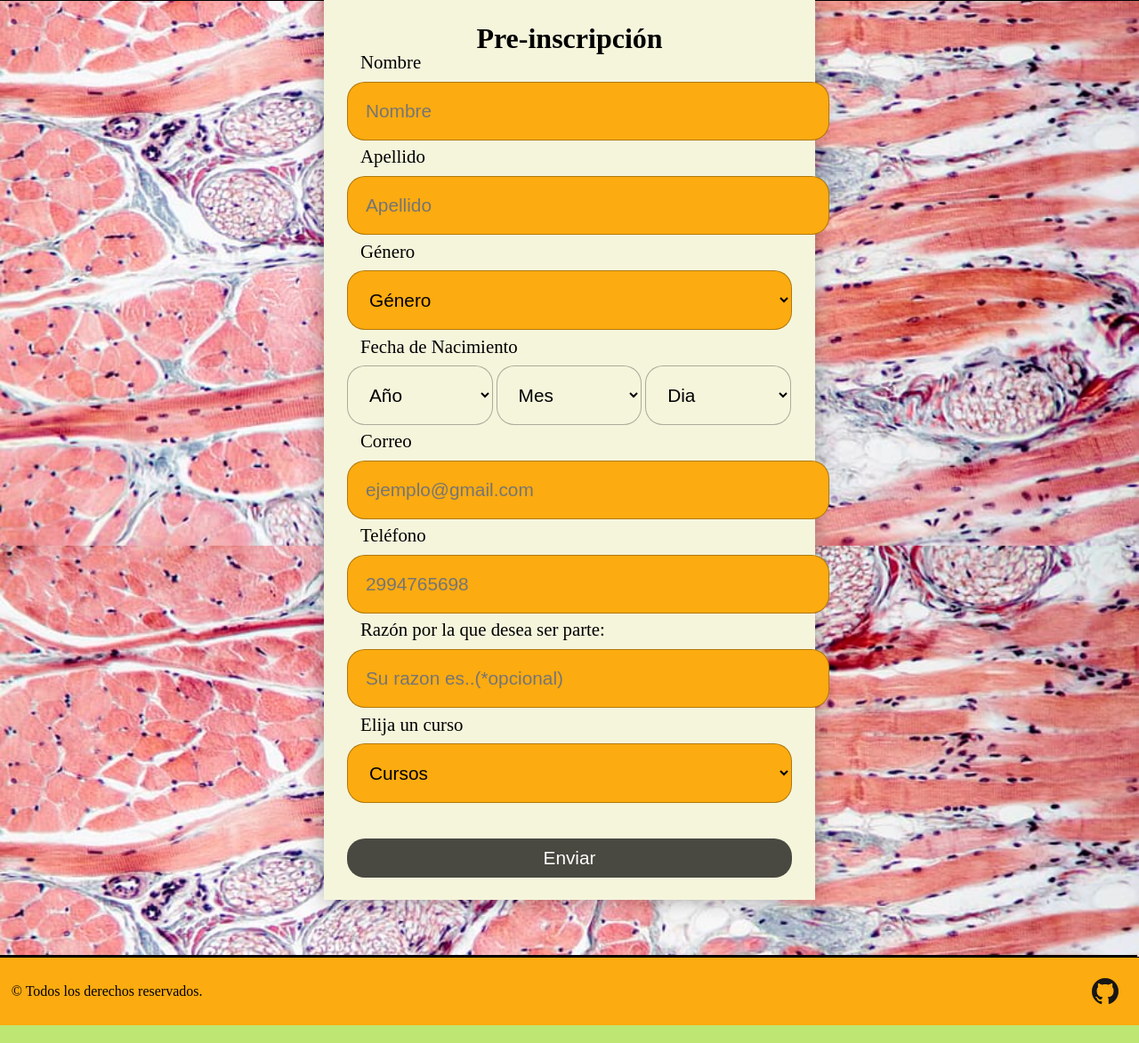
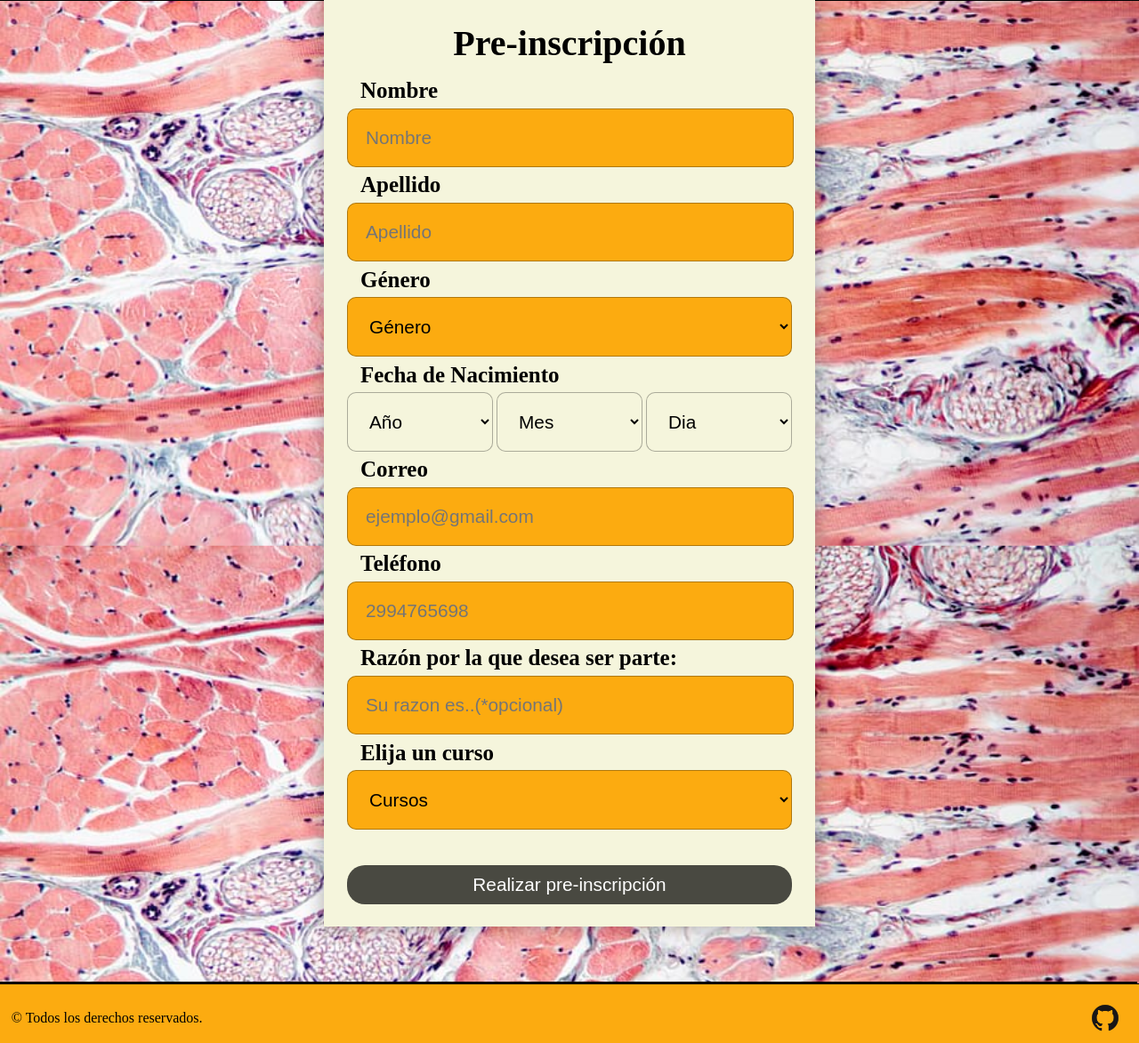
Before and after one commit to pufupufu/Desarrollo-Web, a plain HTML site: page PEyLW/trabajoPracticoFinal/pages/contacto.html in a window 1280 px wide. Shown: the part 240-1413 px from the top of the page at 89% size. Drawn offline with Linux system fonts and the light colour scheme.

Commit message:
Arreglos css y js

```diff
--- a/PEyLW/trabajoPracticoFinal/assets/css/estilos-contacto.css
+++ b/PEyLW/trabajoPracticoFinal/assets/css/estilos-contacto.css
@@ -5,6 +5,7 @@
 
 #form-container {
     margin-top: 5%;
+    width: 100%;
 }
 
 form {
@@ -22,23 +23,35 @@ form {
     margin-bottom: 10px;
     margin-top: 10px;
     padding-top: 10px;
-    padding-bottom: 20px;
+    padding-bottom: 40px;
     text-align: center;
     color: black;
+    font-size: 40px;
 }
 
 .formulario__input,
 .formulario__label,
 .formulario__submit {
     display: block;
-    width: 100%;
+    width: 92%;
     font-size: 1.3em;
 }
 
+.formulario__input2 {
+    display: block;
+    width: 100%;
+    font-size: 1.3em;
+    border-radius: 10px;
+    padding: 20px;
+    background: #FCAB10;
+    border: 1px solid rgba(0, 0, 0, 0.3);
+    margin-bottom: 40px;
+}
+
 .formulario__select {
-    border-radius: 20px;
+    border-radius: 10px;
     font-size: 1.3em;
-    width: 163.6px;
+    width: 164px;
     padding: 20px;
     background: beige;
     border: 1px solid rgba(0, 0, 0, 0.3);
@@ -46,23 +59,16 @@ form {
 }
 
 .formulario__input {
-    border-radius: 20px;
+    border-radius: 10px;
     padding: 20px;
     background: #FCAB10;
     border: 1px solid rgba(0, 0, 0, 0.3);
     margin-bottom: 40px;
 }
 
-.formulario__input2 {
-    border-radius: 20px;
-    padding: 20px;
-    background: beige;
-    border: 1px solid rgba(0, 0, 0, 0.3);
-    margin-bottom: 40px;
-}
-
 .formulario__label {
-    border-radius: 20px;
+    font-size: 25px;
+    font-weight: 550;
     padding-left: 15px;
     position: absolute;
     margin-top: -140px;
@@ -72,11 +78,16 @@ form {
 
 .formulario__submit {
     border-radius: 20px;
+    width: 100%;
     background: rgba(0, 0, 0, 0.7);
     color: white;
     padding: 10px 20px;
     cursor: pointer;
     border: none;
+}
+
+.formulario__submit:hover {
+    background-color: rgb(100, 99, 99);
 }
 
 #copyright {
--- a/PEyLW/trabajoPracticoFinal/assets/css/estilos-paginas-contenido.css
+++ b/PEyLW/trabajoPracticoFinal/assets/css/estilos-paginas-contenido.css
@@ -2,6 +2,7 @@
 
 .content-index {
     background-color: beige;
+    box-shadow: 6px 6px gray;
     float: left;
     position: fixed;
     top: 18%;
--- a/PEyLW/trabajoPracticoFinal/assets/js/form-options.js
+++ b/PEyLW/trabajoPracticoFinal/assets/js/form-options.js
@@ -14,11 +14,11 @@ function meses() {
 }
 
 function dias() {
-    var anio = document.getElementById('Anio');
+    var anio = document.getElementById('Anio').value;
     var mes = document.getElementById('Mes').value;
     var cantDias = 0;
-    if (!isNaN(anio.value)) {
-        if (anio.value % 4 == 0) {
+    if (!isNaN(anio) && mes != "Mes") {
+        if (anio % 4 == 0) {
             if (mes == "Febrero") {
                 var cantDias = 29;
             } else {
--- a/PEyLW/trabajoPracticoFinal/assets/js/form-validation.js
+++ b/PEyLW/trabajoPracticoFinal/assets/js/form-validation.js
@@ -2,7 +2,6 @@ function validacion() {
     var valido = verificarCampos();
     if (valido) {
         vaciarCampos();
-        location.replace("../index.html");
         alert("Datos cargados correctamente");
     }
 }
@@ -40,6 +39,7 @@ function verificarCampos() {
         desmarcar(campo);
     }
 
+    //Verifico la validez del campo Anio
     campo = document.getElementById('Anio');
     valor = campo.value;
     if (isNaN(valor)) {
@@ -49,6 +49,7 @@ function verificarCampos() {
         desmarcar(campo);
     }
 
+    //Verifico la validez del campo Mes
     campo = document.getElementById('Mes');
     valor = campo.value;
     if (valor == "Mes") {
@@ -58,6 +59,7 @@ function verificarCampos() {
         desmarcar(campo);
     }
 
+    //Verifico la validez del campo Dia
     campo = document.getElementById('Dia');
     valor = campo.value;
     if (isNaN(valor)) {
@@ -67,6 +69,7 @@ function verificarCampos() {
         desmarcar(campo);
     }
 
+    //Verifico la validez del campo Correo con una expresión regular
     campo = document.getElementById('Correo');
     valor = campo.value;
     var emailRegex = /^[-\w.%+]{1,64}@(?:[A-Z0-9-]{1,63}\.){1,125}[A-Z]{2,63}$/i;
@@ -77,6 +80,7 @@ function verificarCampos() {
         valido = false;
     }
 
+    //Verifico la validez del campo Telefono
     campo = document.getElementById('Telf');
     valor = campo.value;
     if (valor == "" || isNaN(valor)) {
@@ -86,6 +90,7 @@ function verificarCampos() {
         desmarcar(campo);
     }
 
+    //Verifico la validez del campo Curso
     campo = document.getElementById('Curso');
     valor = campo.value;
     if (valor == "Cursos") {
@@ -98,14 +103,17 @@ function verificarCampos() {
     return valido;
 }
 
+//Le agrego un borde rojo al campo con datos incorrectos
 function marcarIncorrecto(campo) {
     campo.style.border = "2px solid red";
 }
 
+//Le quito el borde en caso de que el campo haya sido incorrecto antes
 function desmarcar(campo) {
     campo.style.borderColor = "";
 }
 
+//Vacio todos los campos una vez se verificó la validez del formulario
 function vaciarCampos() {
     document.getElementById('Nombre').value = "";
     document.getElementById('Apellido').value = "";
--- a/PEyLW/trabajoPracticoFinal/pages/contacto.html
+++ b/PEyLW/trabajoPracticoFinal/pages/contacto.html
@@ -51,7 +51,7 @@
                 <label class="formulario__label">Nombre</label>
                 <input type="text" id="Apellido" class="formulario__input" maxlength="23" placeholder="Apellido" name="apellido" required>
                 <label class="formulario__label">Apellido</label>
-                <select id="Genero" class="formulario__input">
+                <select id="Genero" class="formulario__input2">
 			<option id="Elija1">Género</option>
 			<option>Femenino</option>
 			<option>Masculino</option>
@@ -74,7 +74,7 @@
                 <label class="formulario__label">Teléfono</label>
                 <input type="text" id="Razon" class="formulario__input" maxlength="200" placeholder="Su razon es..(*opcional)" name="laRazon">
                 <label class="formulario__label">Razón por la que desea ser parte:</label>
-                <select id="Curso" class="formulario__input">
+                <select id="Curso" class="formulario__input2">
                     <option id="Elija3">Cursos</option>
                     <option>Masaje Tailandés</option>
                     <option>Masaje Francés/Sueco</option>
@@ -84,7 +84,7 @@
                     <option>Masaje deportivo</option>
                 </select>
                 <label class="formulario__label">Elija un curso</label>
-                <input type="button" value="Enviar" id="enviar" class="formulario__submit" onclick="validacion()">
+                <input type="button" value="Realizar pre-inscripción" id="enviar" class="formulario__submit" onclick="validacion()">
             </form>
         </div>
         <div id="copyright">
```
